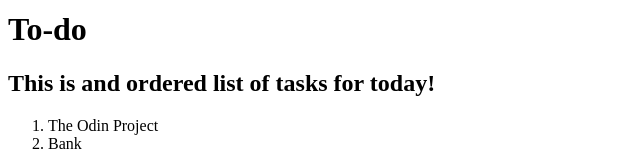
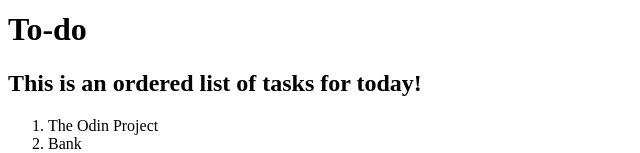
Before and after one commit to l-Freezing-Moon-l/ulol, a plain HTML site: page index.html in a window 1280 px wide. Shown: the part 191-344 px from the top of the page, without its empty margins (0-640 px from the left). Drawn offline with Linux system fonts and the light colour scheme.

Commit message:
fixed a typo, added a place

```diff
--- a/index.html
+++ b/index.html
@@ -14,7 +14,7 @@
             <li>Fried Rice</li>
         </ul>
         <h1>To-do</h1>
-        <h2>This is and ordered list of tasks for today!</h2>
+        <h2>This is an ordered list of tasks for today!</h2>
         <ol>
             <li>The Odin Project</li>
             <li>Bank</li>
```
